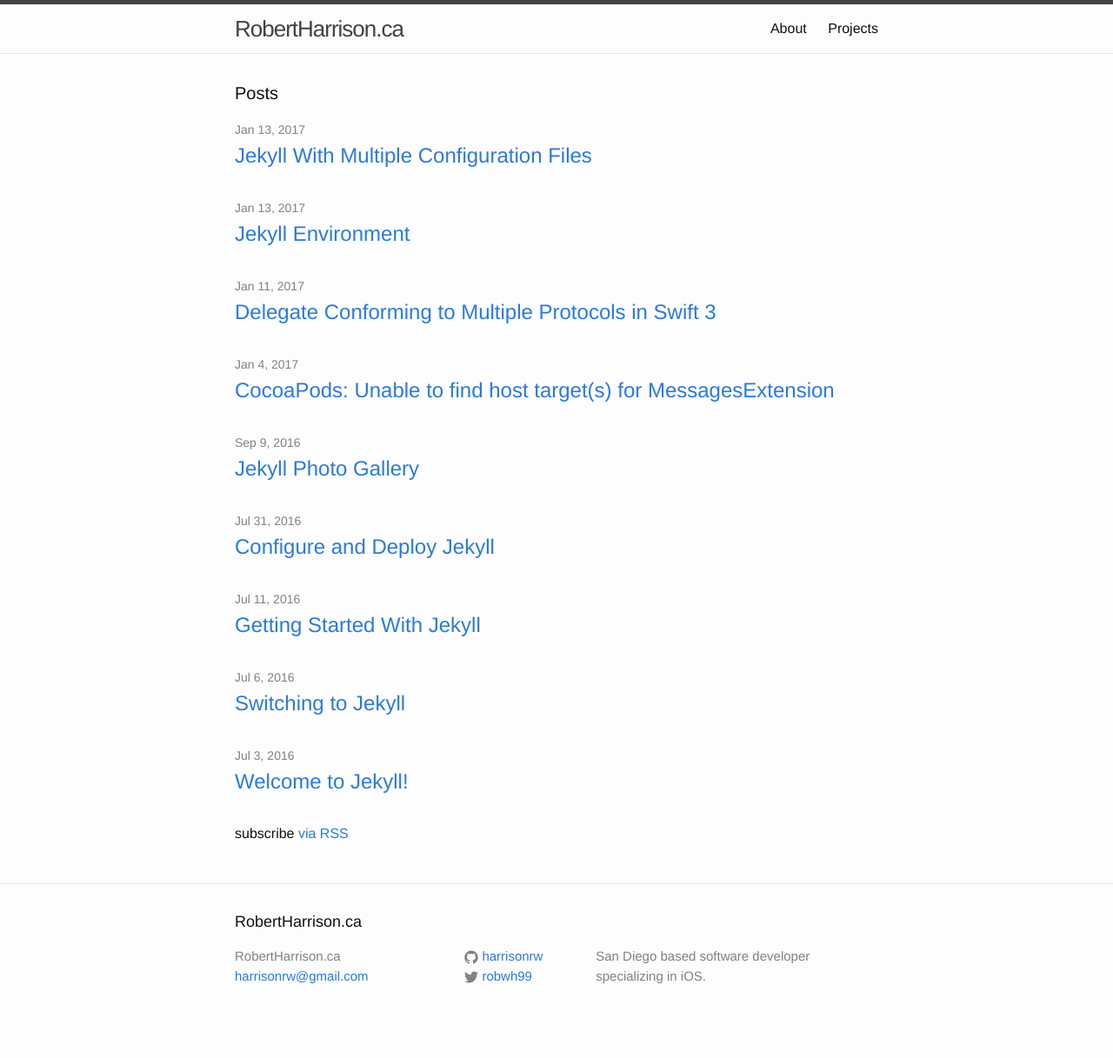
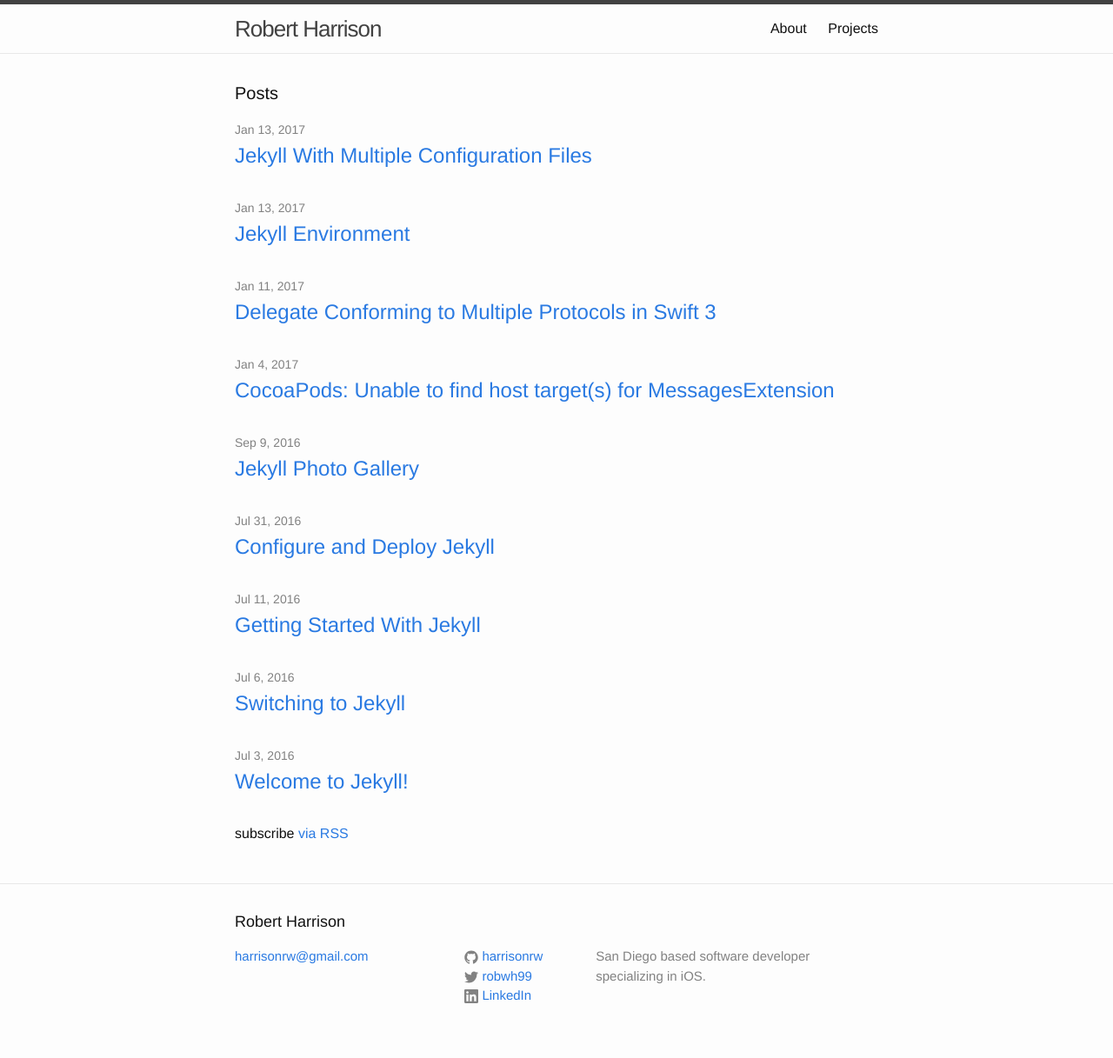
Before and after one commit to harrisonrw/web-jekyll, a Jekyll site: the page built from index.html, in a window 1280 px wide. Shown: the whole page at 87% size. Built offline with Jekyll 4.4.1, drawn with Linux system fonts in a browser that asks for light colours; before the commit the page ends 1194 px from its top, so only the background shows below that.

Commit message:
Add LinkedIn Icon to the footer

```diff
--- a/_config.yml
+++ b/_config.yml
@@ -6,7 +6,7 @@
 # 'jekyll serve'. If you change this file, please restart the server process.
 
 # Site settings
-title: RobertHarrison.ca
+title: Robert Harrison
 email: harrisonrw@gmail.com
 description: > # this means to ignore newlines until "baseurl:"
   San Diego based software developer specializing in iOS.
@@ -14,6 +14,7 @@
 url: "http://robertharrison.ca"
 twitter_username: robwh99
 github_username:  harrisonrw
+linkedin: https://www.linkedin.com/in/robert-harrison-6a457a2b
 
 # Build settings
 markdown: kramdown
--- a/_includes/footer.html
+++ b/_includes/footer.html
@@ -7,7 +7,6 @@
     <div class="footer-col-wrapper">
       <div class="footer-col footer-col-1">
         <ul class="contact-list">
-          <li>{{ site.title }}</li>
           <li><a href="mailto:{{ site.email }}">{{ site.email }}</a></li>
         </ul>
       </div>
@@ -25,6 +24,13 @@
             {% include icon-twitter.html username=site.twitter_username %}
           </li>
           {% endif %}
+
+          {% if site.linkedin %}
+          <li>
+            {% include icon-linkedin.html url=site.linkedin %}
+          </li>
+          {% endif %}
+
         </ul>
       </div>
 
--- /dev/null
+++ b/_includes/icon-linkedin.html
@@ -0,0 +1 @@
+<a href="{{ include.url }}"><span class="icon icon--linkedin">{% include icon-linkedin.svg %}</span><span class="username"> LinkedIn</span></a>
```
Also changed, not shown: _includes/icon-linkedin.svg (added).
